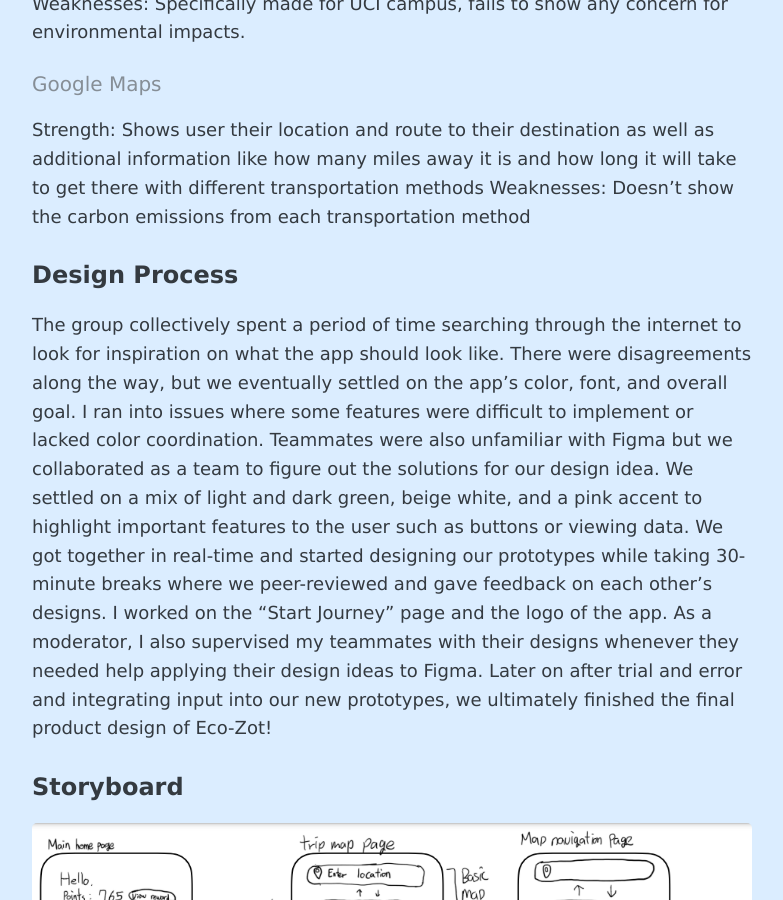
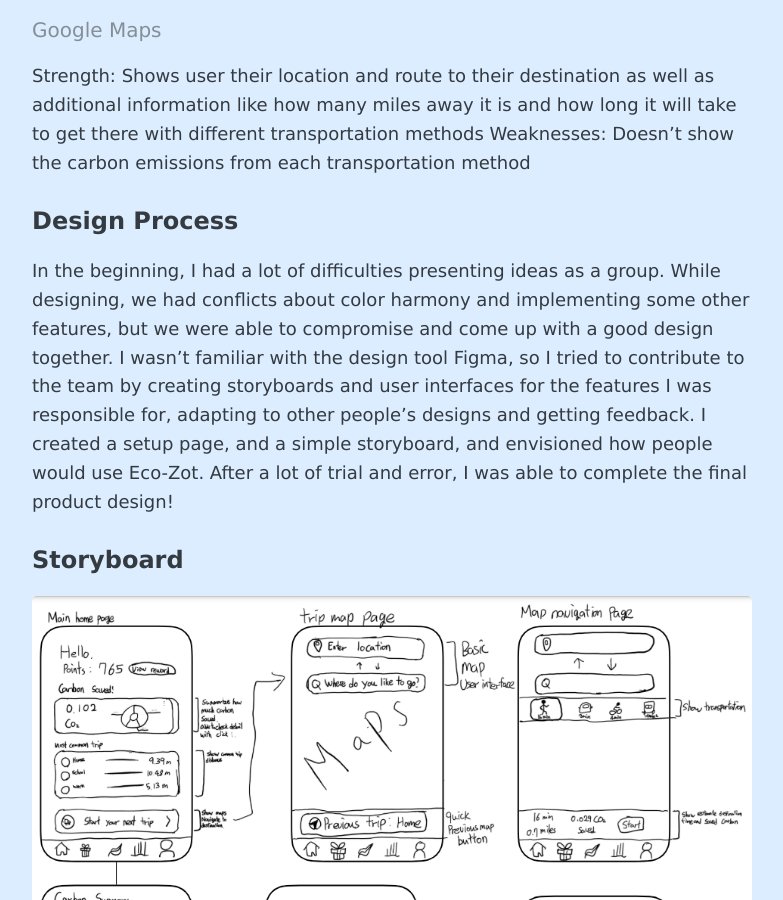
Before and after one commit to chibi-chichi/chibi-chichi.github.io, a Jekyll site: the page built from _posts/2024-05-21-eco-zot-design.md, in a window 1280 px wide and 900 px high, scrolled down 2190 px. Shown: the whole window, without its empty margins (248-1031 px from the left). Built offline with Jekyll 4.4.1, drawn with Linux system fonts in a browser that asks for light colours; comment, search, counter and statistics services are not loaded.

Commit message:
Update 2024-05-21-eco-zot-design.md

```diff
--- a/_posts/2024-05-21-eco-zot-design.md
+++ b/_posts/2024-05-21-eco-zot-design.md
@@ -44,9 +43,9 @@ Weaknesses: Doesn’t show the carbon emissions from each transportation method
 
 ## Design Process
 
-The group collectively spent a period of time searching through the internet to look for inspiration on what the app should look like. There were disagreements along the way, but we eventually settled on the app's color, font, and overall goal.
-I ran into issues where some features were difficult to implement or lacked color coordination. Teammates were also unfamiliar with Figma but we collaborated as a team to figure out the solutions for our design idea. We settled on a mix of light and dark green, beige white, and a pink accent to highlight important features to the user such as buttons or viewing data.
-We got together in real-time and started designing our prototypes while taking 30-minute breaks where we peer-reviewed and gave feedback on each other’s designs. I worked on the “Start Journey” page and the logo of the app. As a moderator, I also supervised my teammates with their designs whenever they needed help applying their design ideas to Figma. Later on after trial and error and integrating input into our new prototypes, we ultimately finished the final product design of Eco-Zot!
+In the beginning, I had a lot of difficulties presenting ideas as a group. While designing, we had conflicts about color harmony and implementing some other features, but we were able to compromise and come up with a good design together.
+I wasn't familiar with the design tool Figma, so I tried to contribute to the team by creating storyboards and user interfaces for the features I was responsible for, adapting to other people's designs and getting feedback. I created a setup page, and a simple storyboard, and envisioned how people would use Eco-Zot. After a lot of trial and error, I was able to complete the final product design!
+
 
 ## Storyboard
 
```
Also changed, not shown: other parts of _posts/2024-05-21-eco-zot-design.md (+0 -1 lines).
